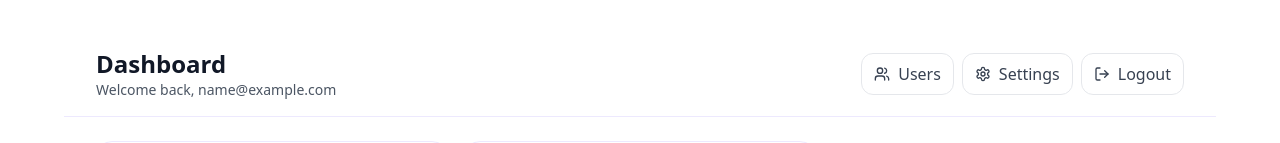
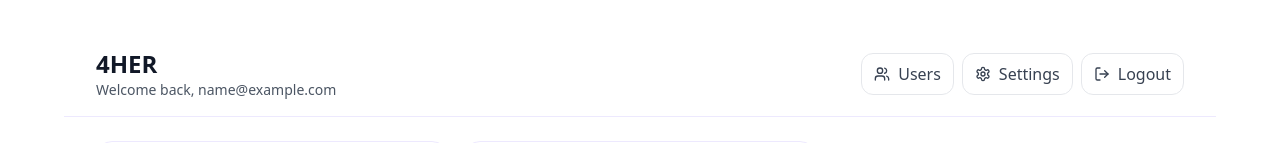
Before and after one commit to therealrawat/for-her, a React (Vite) app in the folder client/: page /dashboard in a window 1280 px wide. Shown: the top 143 px of the page. Built offline with nearby package versions, Linux system fonts and the light colour scheme; no server answers; sample sign-in values are in the browser's storage.

Commit message:
feat: update Dashboard title to "4HER" for branding consistency

```diff
--- a/client/src/pages/Dashboard.tsx
+++ b/client/src/pages/Dashboard.tsx
@@ -151,7 +151,7 @@ const Dashboard = () => {
     <div className="app-page relative">
       <div className="app-container">
         <AppHeader
-          title="Dashboard"
+          title="4HER"
           subtitle={`Welcome back, ${user?.fullName || user?.email || 'friend'}`}
           right={
             user?.role === 'admin' ? (
```
